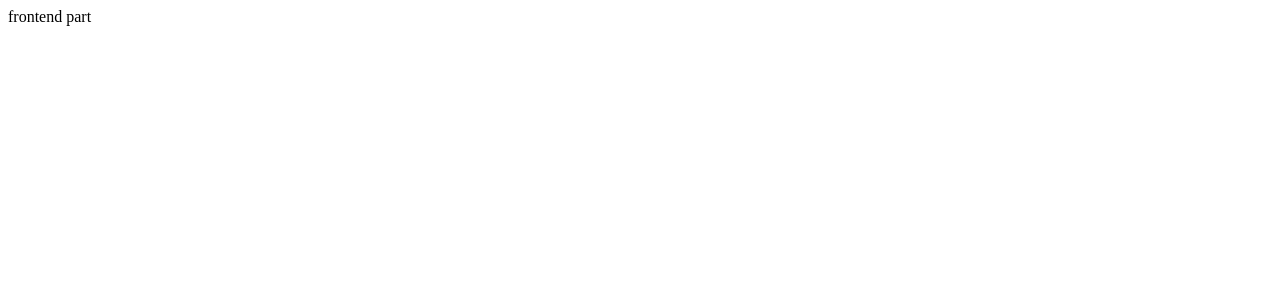
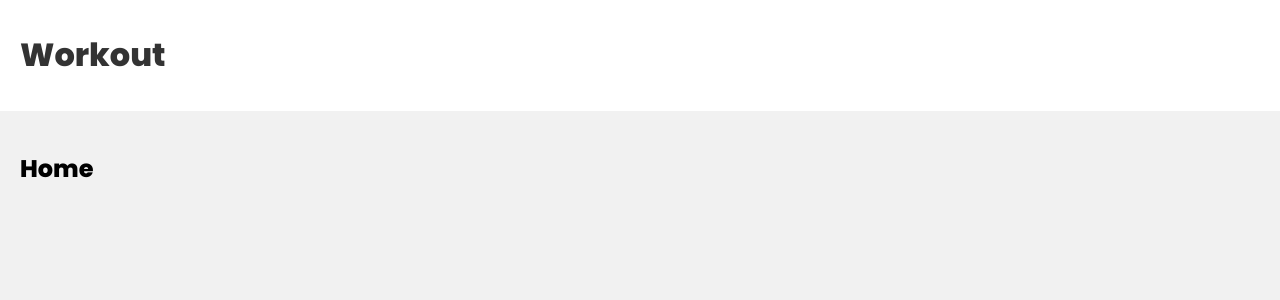
Before and after one commit to nairo-mudumane/mearn-stack-1, a React (Vite) app in the folder frontend/: page / in a window 1280 px wide. Shown: the top 300 px of the page. Built offline with nearby package versions, Linux system fonts and the light colour scheme.

Commit message:
styles, navbar and home page

```diff
--- a/frontend/src/App.tsx
+++ b/frontend/src/App.tsx
@@ -1,5 +1,20 @@
+import { Routes, Route } from "react-router-dom";
+import { Navbar } from "./components";
+import { Home } from "./pages";
+
+import "./index.css";
+
 function App() {
-  return <div>frontend part</div>;
+  return (
+    <>
+      <Navbar />
+      <div className="pages">
+        <Routes>
+          <Route path="/" element={<Home />} />
+        </Routes>
+      </div>
+    </>
+  );
 }
 
 export default App;
--- /dev/null
+++ b/frontend/src/components/Navbar.tsx
@@ -0,0 +1,14 @@
+import React from "react";
+import { Link } from "react-router-dom";
+
+export function Navbar() {
+  return (
+    <header>
+      <div className="container">
+        <Link to="/">
+          <h1>Workout</h1>
+        </Link>
+      </div>
+    </header>
+  );
+}
--- /dev/null
+++ b/frontend/src/components/index.ts
@@ -0,0 +1 @@
+export * from "./Navbar";
--- /dev/null
+++ b/frontend/src/index.css
@@ -0,0 +1,33 @@
+/* google font */
+@import url("https://fonts.googleapis.com/css2?family=Poppins:wght@300;400;500;600;800&family=VT323&display=swap");
+
+/* layout */
+:root {
+  --primary: #1aac83;
+  --error: #e7195a;
+}
+body {
+  background: #f1f1f1;
+  margin: 0;
+  font-family: "Poppins";
+}
+header {
+  background: #fff;
+}
+header .container {
+  max-width: 1400px;
+  margin: 0 auto;
+  padding: 10px 20px;
+  display: flex;
+  align-items: center;
+  justify-content: space-between;
+}
+header a {
+  color: #333;
+  text-decoration: none;
+}
+.pages {
+  max-width: 1400px;
+  padding: 20px;
+  margin: 0 auto;
+}
--- /dev/null
+++ b/frontend/src/pages/Home.tsx
@@ -0,0 +1,9 @@
+import React from "react";
+
+export function Home() {
+  return (
+    <div className="home">
+      <h2>Home</h2>
+    </div>
+  );
+}
--- /dev/null
+++ b/frontend/src/pages/index.ts
@@ -0,0 +1 @@
+export * from "./Home";
```
